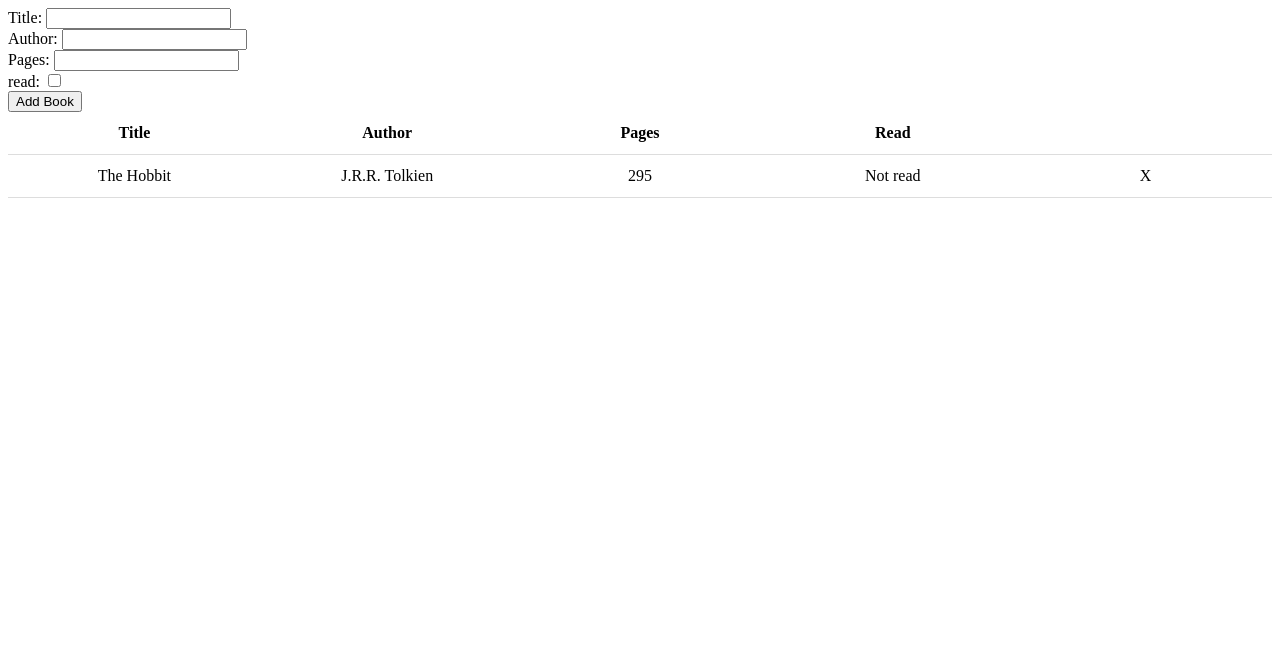
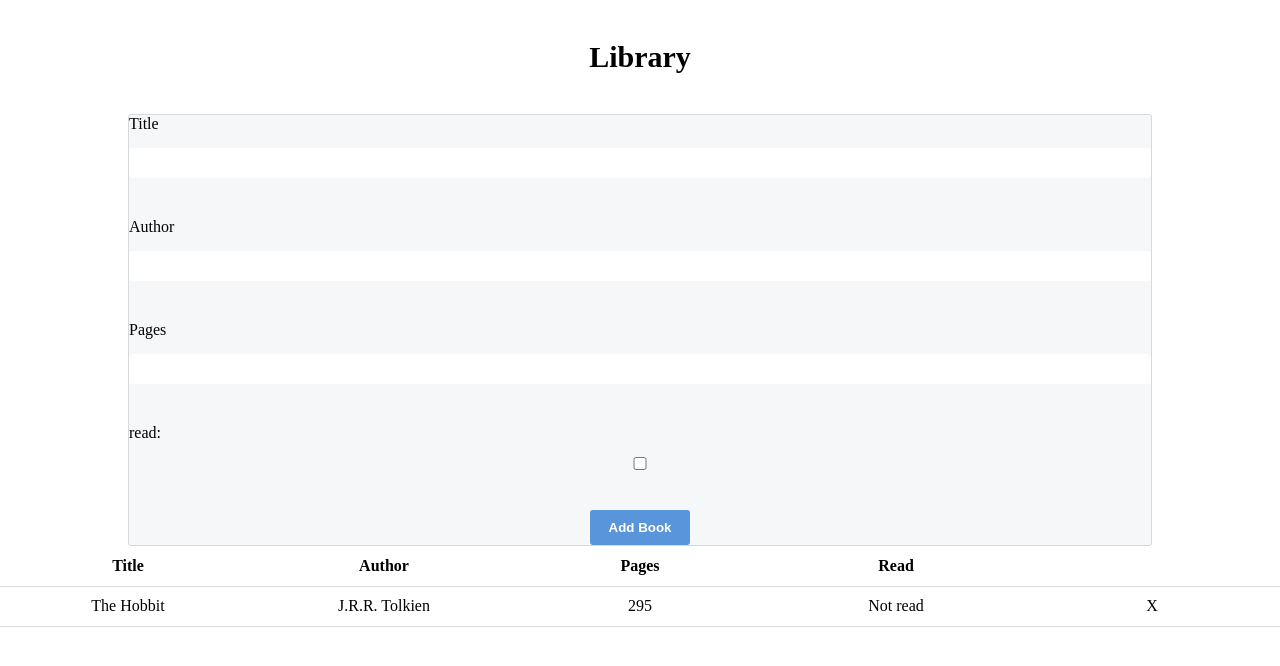
Before and after one commit to dhatGuy/library, a plain HTML site: page index.html in a window 1280 px wide. Drawn offline with Linux system fonts and the light colour scheme.

Commit message:
add "add book' feature

```diff
--- a/index.html
+++ b/index.html
@@ -10,29 +10,35 @@
     </head>
 
     <body>
+
+        <header>
+            <h1>Library</h1>
+        </header>
         <div class="container">
 
-            <form name="book-form" id="book-form">
-                <div class="title">
-                    <label for="title">Title: </label>
+            <form class="book-form" id="book-form">
+                <div class="title input-row">
+                    <label for="title">Title </label>
                     <input type="text" data-name="title" >
                 </div>
-                <div class="author">
-                    <label for="author">Author: </label>
+                <div class="author input-row">
+                    <label for="author">Author </label>
                     <input type="text" data-name="author" >
                 </div>
-                <div class="pages">
-                    <label for="pages">Pages: </label>
+                <div class="pages input-row">
+                    <label for="pages">Pages </label>
                     <input type="number" data-name="page" >
                 </div>
-                <div class="read">
+                <div class="read input-row">
                     <label for="title">read: </label>
                     <input type="checkbox" name="read" data-name="read">
                 </div>
+                <div class="button-row">
                 <input type="submit" value="Add Book" class="btn btn-book">
+                </div>
             </form>
 
-            <header class="">
+            <div class="">
                 <table class="table book-table">
                     <thead>
                         <tr>
@@ -47,8 +53,8 @@
 
                     </tbody>
                 </table>
-            </header>
-        </div>
+            </div>
+        </form>
         <script src="./script.js"></script>
     </body>
 
--- a/style.css
+++ b/style.css
@@ -1,3 +1,21 @@
+*{
+    margin: 0;
+    padding: 0;
+    box-sizing: border-box;
+}
+
+header{
+    text-align: center;
+    /* width: 80%; */
+    margin: 40px 0;
+    /* padding: 50px; */
+}
+
+header h1{
+    font-size: 30px;
+    margin-bottom: 20px;
+}
+
 .book,
 .book-heading {
     display: flex;
@@ -28,3 +46,69 @@ tr:nth-child(even) {
 .delete {
     cursor: pointer;
 }
+
+.book-form{
+    background-color: #f6f7f8;
+    border: 1px solid #d6d9dc;
+    border-radius: 3px;
+    -webkit-border-radius: 3px;
+    -moz-border-radius: 3px;
+    -ms-border-radius: 3px;
+    -o-border-radius: 3px;
+    width: 80%;
+    height: auto;
+    margin: 0 auto;
+}
+
+.input-row{
+    margin-bottom: 40px;
+    display: flex;
+    flex-direction: column;
+    justify-content: flex-start;
+    flex-wrap: wrap;
+}
+
+.input-row input[type="text"], .input-row input[type="number"]{
+    width: 100%;
+    padding: 7px;
+    font-size: 14px;
+    border-radius: 3px;
+    -webkit-border-radius: 3px;
+    -moz-border-radius: 3px;
+    -ms-border-radius: 3px;
+    -o-border-radius: 3px;
+    border: none;
+}
+
+.input-row label{
+    margin-bottom: 15px;
+}
+
+.button-row{
+    display: flex;
+    justify-content: center;
+    align-items: flex-start;
+}
+
+input.btn {
+    width: 100px;
+    font-weight: 700;
+    cursor: pointer;
+    padding: 10px 0;
+    background-color: #5995DA;
+    border: none;
+    color: #fff;
+    border-radius: 3px;
+    -webkit-border-radius: 3px;
+    -moz-border-radius: 3px;
+    -ms-border-radius: 3px;
+    -o-border-radius: 3px;
+}
+
+input.btn:hover {
+    background-color: #76AEED;
+}
+
+input.btn:active{
+    background-color: #407FC7;
+}
```
